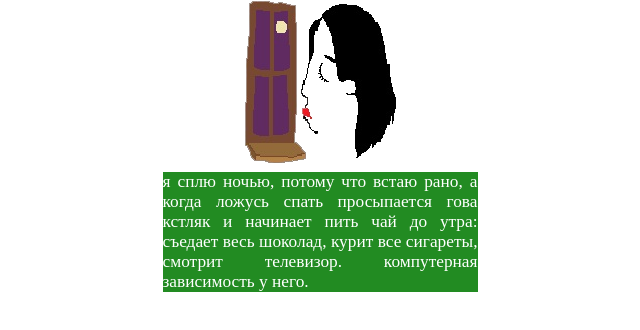
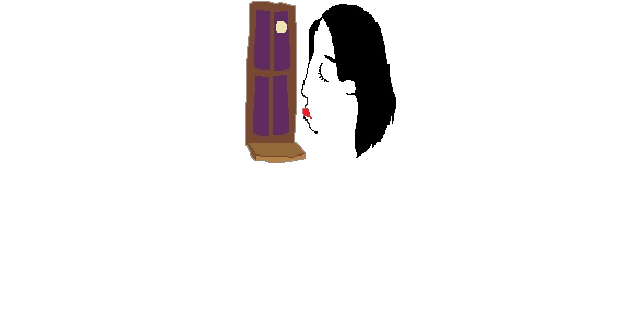
Before and after one commit to 3axapokep/3axapokep.github.io, a plain HTML site: page plant.html in a window 1280 px wide. Shown: the part 80-410 px from the top of the page, without its empty margins (320-960 px from the left). Drawn offline with Linux system fonts and the light colour scheme.

Commit message:
Update plant.html

```diff
--- a/plant.html
+++ b/plant.html
@@ -24,7 +24,7 @@
   <img src="pl.png" alt="" class="pic">
   <div class="text3">
     <p>
-      я сплю ночью, потому что встаю рано, а когда ложусь спать просыпается гова кстляк и начинает пить чай до утра: съедает весь шоколад, курит все сигареты, смотрит телевизор. компутерная зависимость у него.
+
     </p>
   </div>
 </div>
```
